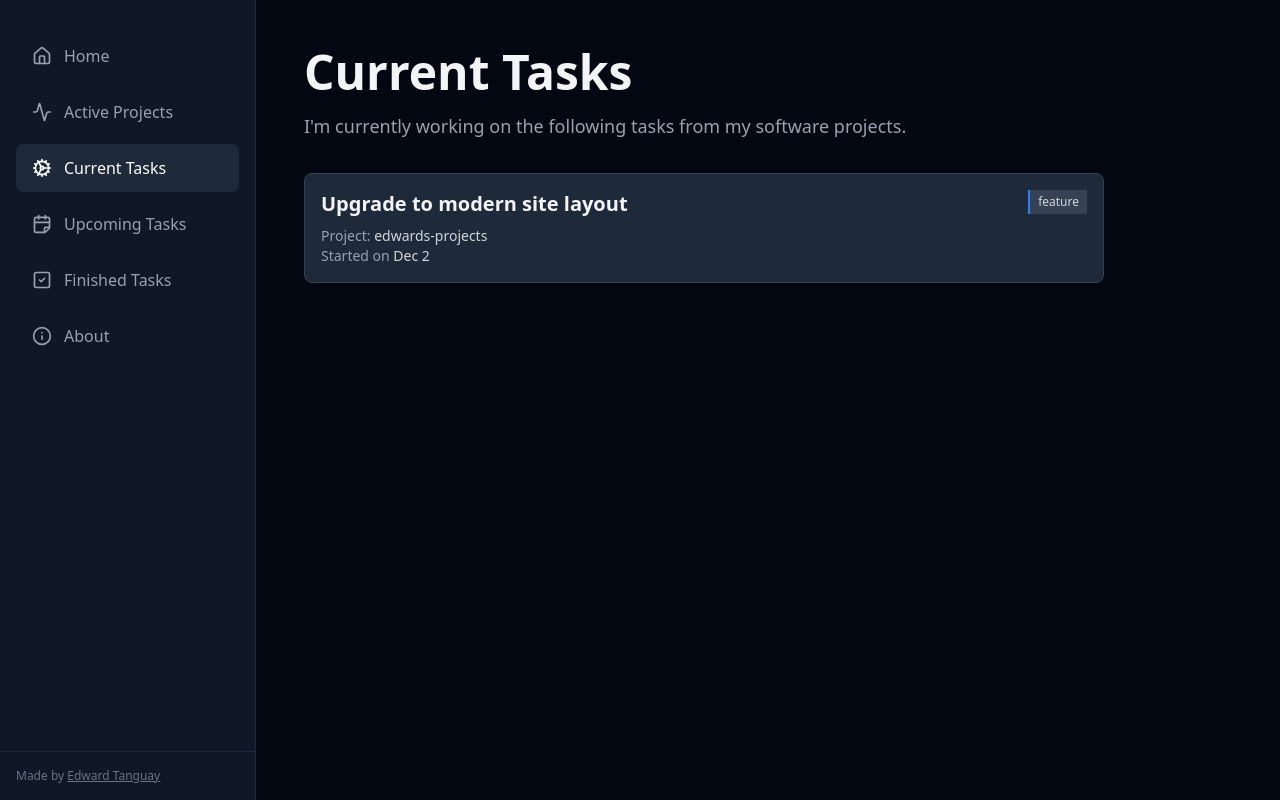
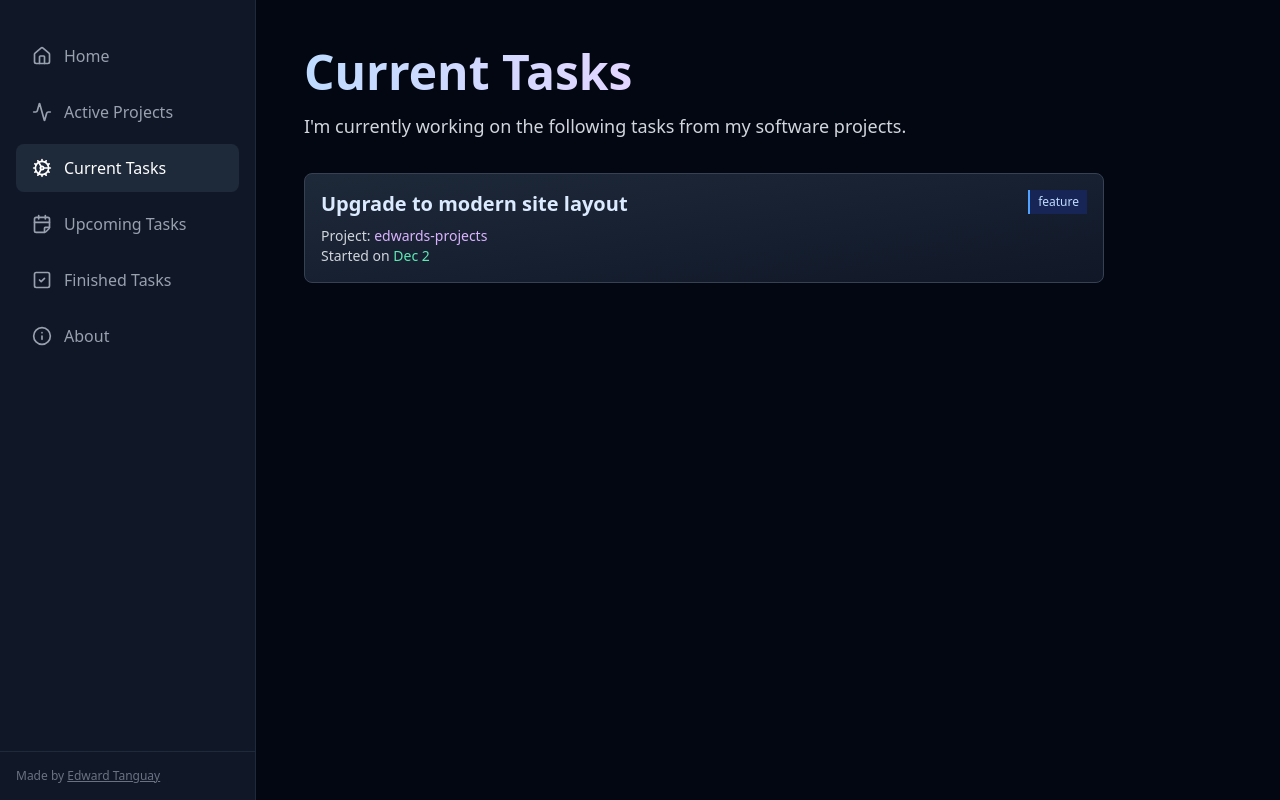
Before and after one commit to edwardtanguay/edwards-projects-v2, a Next.js app: page /current-tasks in a window 1280 px wide. Built offline with nearby package versions, Linux system fonts and the light colour scheme.

Commit message:
...styling

```diff
--- a/src/app/current-tasks/page.tsx
+++ b/src/app/current-tasks/page.tsx
@@ -11,10 +11,10 @@ export default function Company() {
 		<div className="p-8 md:p-12 max-w-4xl">
 			<div className="space-y-8">
 				<div>
-					<h1 className="text-4xl md:text-5xl font-bold text-gray-100 mb-4">
+					<h1 className="text-4xl md:text-5xl font-bold bg-gradient-to-r from-blue-200 via-purple-200 to-blue-200 bg-clip-text text-transparent mb-4">
 						Current Tasks
 					</h1>
-					<p className="text-lg text-gray-400 leading-relaxed">
+					<p className="text-lg text-gray-300 leading-relaxed">
 						I'm currently working on the following tasks from my
 						software projects.
 					</p>
@@ -24,26 +24,26 @@ export default function Company() {
 					{currentTasks.map((task) => (
 						<div
 							key={task.suuid}
-							className="bg-gray-800 border border-gray-700 rounded-lg p-4 hover:border-gray-600 transition"
+							className="bg-gradient-to-br from-gray-800 to-gray-900 border border-gray-700 rounded-lg p-4 hover:border-blue-600 hover:shadow-lg hover:shadow-blue-500/20 transition"
 						>
 							<div className="flex items-start justify-between mb-2">
-								<h2 className="text-xl font-semibold text-gray-100">
+								<h2 className="text-xl font-semibold text-blue-100">
 									{task.title}
 								</h2>
-								<span className="inline-block px-2 py-1 text-xs font-medium bg-gray-700 text-gray-300 border-l-2 border-blue-500">
+								<span className="inline-block px-2 py-1 text-xs font-medium bg-blue-950 text-blue-200 border-l-2 border-blue-400">
 									{task.kind}
 								</span>
 							</div>
-							<p className="text-sm text-gray-400">
+							<p className="text-sm text-gray-300">
 								Project:{" "}
-								<span className="text-gray-300 font-medium">
+								<span className="text-purple-300 font-medium">
 									{task.projectIdCode}
 								</span>
 							</p>
 							{task.beginDateTime && (
-								<p className="text-sm text-gray-400">
+								<p className="text-sm text-gray-300">
 									Started on{" "}
-									<span className="text-gray-300 font-medium">
+									<span className="text-emerald-300 font-medium">
 										{new Date(
 											task.beginDateTime
 										).toLocaleDateString("en-US", {
```
